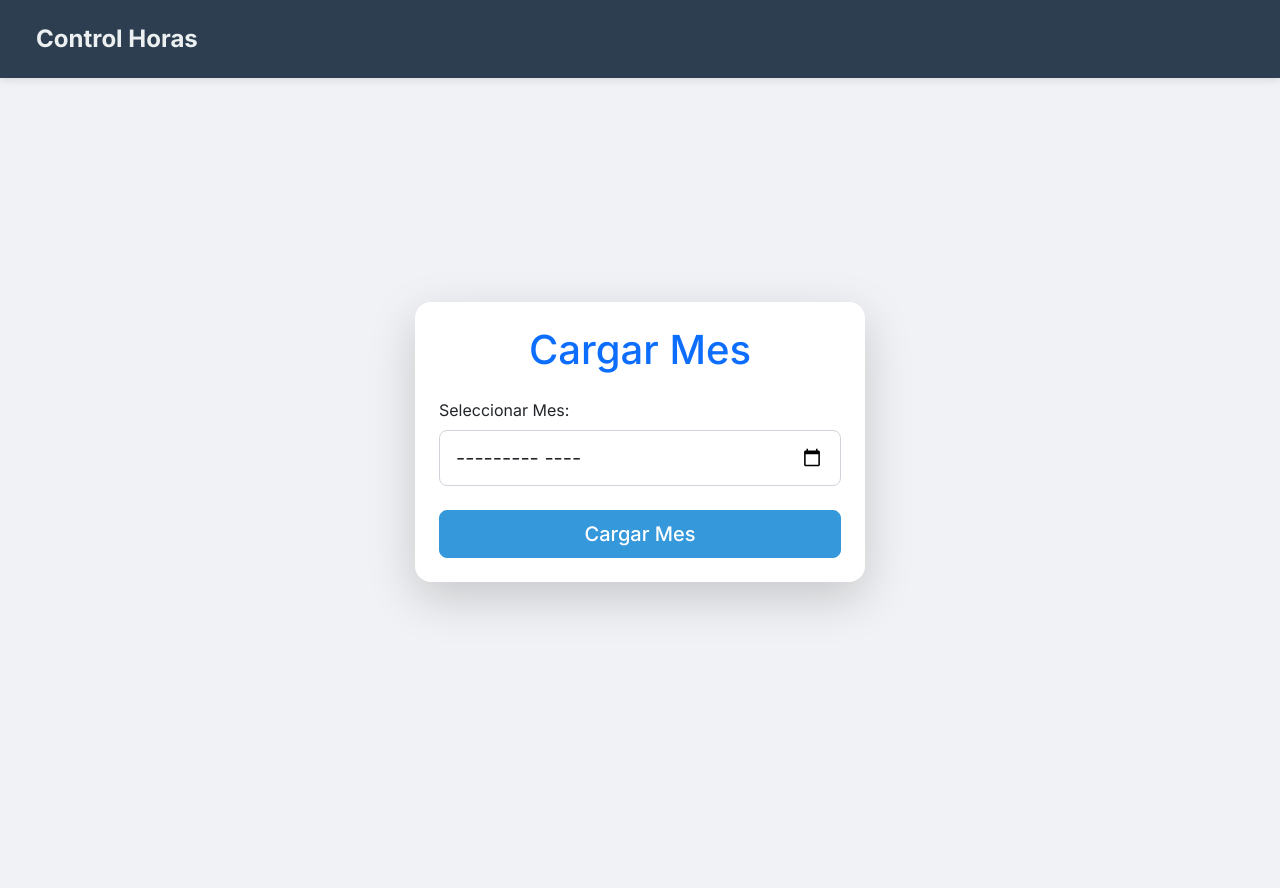
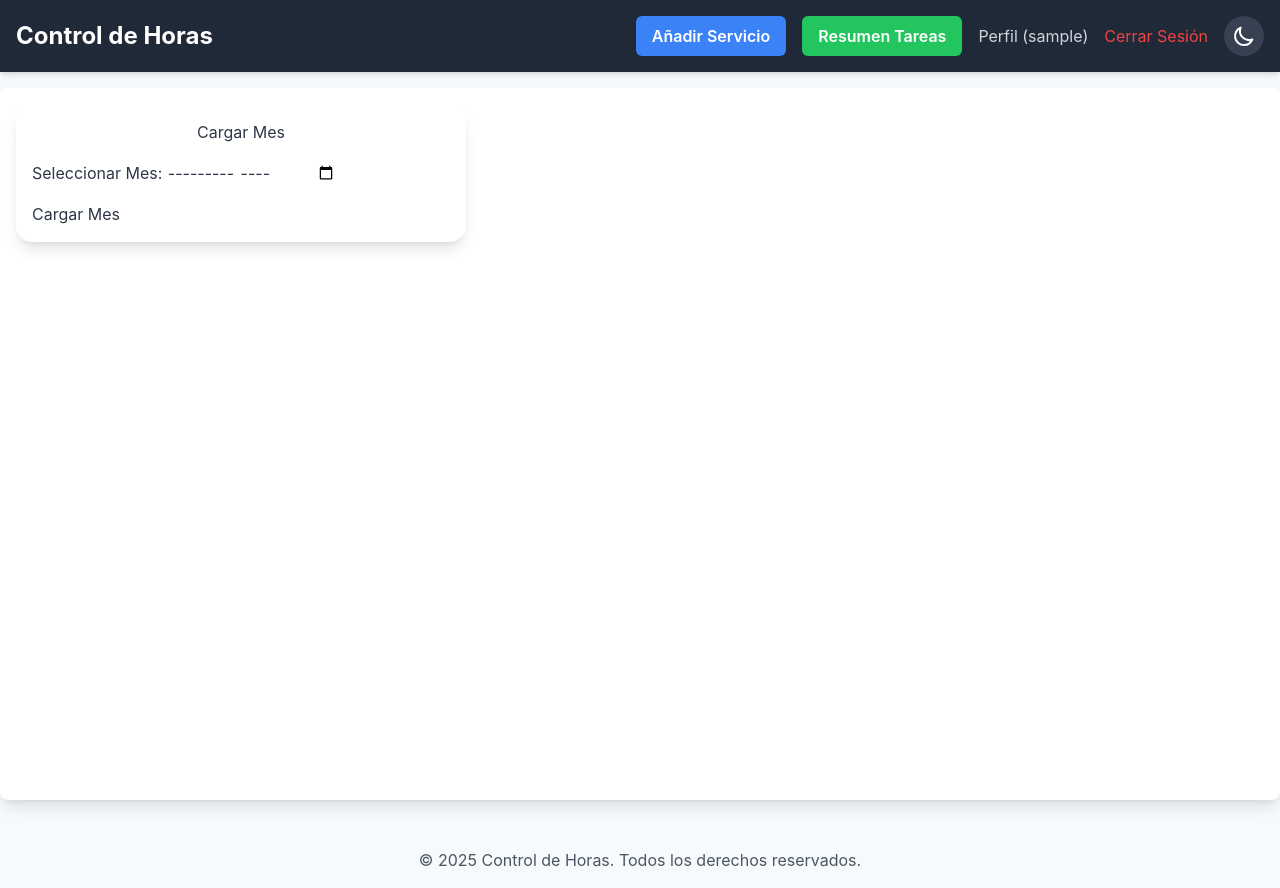
Before and after one commit to ekeko2208/controldehoras, a Flask app: template templates/load_month.html in a window 1280 px wide. Before the commit the page ends 611 px from the top, so only its background shows below. Run offline with Flask 3, Linux system fonts and the light colour scheme; the template is opened without the code that fills it, so the values that code supplies are empty; the visitor is signed in with stand-in values (Sample User, id 1); some libraries are stand-ins or nearby versions.

Commit message:
Adicion de modo oscuro

```diff
--- a/templates/base.html
+++ b/templates/base.html
@@ -1,293 +1,135 @@
 <!DOCTYPE html>
-<html lang="es">
+<html lang="es" class="light"> <!-- Clase 'light' como predeterminada, se ajustará con JS -->
 <head>
     <meta charset="UTF-8">
     <meta name="viewport" content="width=device-width, initial-scale=1.0">
     <title>{% block title %}Control de Horas{% endblock %}</title>
-    <link href="https://cdn.jsdelivr.net/npm/bootstrap@5.3.3/dist/css/bootstrap.min.css" rel="stylesheet" xintegrity="sha384-QWTKZyjpPEjISv5WaRU9OFeRpok6YctnYmDr5pNlyT2bRjXh0JMhjY6hW+ALEwIH" crossorigin="anonymous">
-    <link href="https://fonts.googleapis.com/css2?family=Inter:wght@300;400;500;600;700&display=swap" rel="stylesheet">
+    <!-- Carga de Tailwind CSS desde CDN -->
+    <script src="https://cdn.tailwindcss.com"></script>
     <style>
+        /* Configuración de la fuente Inter para todo el cuerpo */
         body {
             font-family: 'Inter', sans-serif;
-            margin: 0;
-            background-color: #f0f2f5; /* Un gris más suave para el fondo */
-            color: #333;
-            min-height: 100vh; /* Asegura que el body ocupe toda la altura */
-            display: flex;
-            flex-direction: column;
         }
-        .navbar {
-            background-color: #2c3e50; /* Azul oscuro/gris para la barra de navegación */
-            padding: 1rem 1.5rem;
-            box-shadow: 0 2px 8px rgba(0,0,0,0.1);
+        /* Estilos para el modo oscuro/claro con transiciones suaves */
+        html.dark body {
+            background-color: #1a202c; /* Fondo oscuro */
+            color: #e2e8f0; /* Texto claro */
         }
-        .navbar-brand {
-            font-weight: 700; /* Más negrita para la marca */
-            font-size: 1.5rem;
-            color: #ecf0f1 !important; /* Color claro para el texto */
+        html.light body {
+            background-color: #f7fafc; /* Fondo claro */
+            color: #2d3748; /* Texto oscuro */
         }
-        .navbar-nav .nav-link {
-            color: #ecf0f1 !important;
-            font-weight: 500;
-            padding: 0.5rem 1rem;
-            border-radius: 0.375rem; /* Bordes redondeados */
-            transition: background-color 0.3s ease, color 0.3s ease;
-        }
-        .navbar-nav .nav-link:hover,
-        .navbar-nav .nav-link.active {
-            background-color: #3498db; /* Azul vibrante al pasar el ratón/activo */
-            color: white !important;
-        }
-        .navbar-text {
-            color: #ecf0f1;
-            font-weight: 400;
-            margin-right: 1rem;
-        }
-        .main-content {
-            flex-grow: 1; /* Permite que el contenido principal ocupe el espacio restante */
-            padding-top: 1.5rem;
-            padding-bottom: 1.5rem;
-        }
-        .container {
-            max-width: 1200px; /* Aumentar el ancho máximo del contenedor principal */
-        }
-        .card {
-            border-radius: 0.75rem; /* Bordes más redondeados para las tarjetas */
-            box-shadow: 0 4px 12px rgba(0, 0, 0, 0.08); /* Sombra más pronunciada */
-            border: none; /* Eliminar el borde por defecto */
-        }
-        .card-header {
-            background-color: #34495e; /* Un tono de gris/azul más oscuro para el encabezado de la tarjeta */
-            color: white;
-            border-bottom: none;
-            border-top-left-radius: 0.75rem;
-            border-top-right-radius: 0.75rem;
-            padding: 1rem 1.5rem;
-            font-weight: 600;
-        }
-        .btn {
-            border-radius: 0.5rem; /* Botones más redondeados */
-            font-weight: 500;
-            transition: all 0.2s ease-in-out;
-        }
-        .btn-primary {
-            background-color: #3498db;
-            border-color: #3498db;
-        }
-        .btn-primary:hover {
-            background-color: #2980b9;
-            border-color: #2980b9;
-        }
-        .btn-success {
-            background-color: #2ecc71;
-            border-color: #2ecc71;
-        }
-        .btn-success:hover {
-            background-color: #27ae60;
-            border-color: #27ae60;
-        }
-        .btn-info {
-            background-color: #1abc9c;
-            border-color: #1abc9c;
-        }
-        .btn-info:hover {
-            background-color: #16a085;
-            border-color: #16a085;
-        }
-        .btn-secondary {
-            background-color: #95a5a6;
-            border-color: #95a5a6;
-        }
-        .btn-secondary:hover {
-            background-color: #7f8c8d;
-            border-color: #7f8c8d;
-        }
-        .btn-danger {
-            background-color: #e74c3c;
-            border-color: #e74c3c;
-        }
-        .btn-danger:hover {
-            background-color: #c0392b;
-            border-color: #c0392b;
-        }
-        .form-control, .form-select {
-            border-radius: 0.5rem;
-            padding: 0.75rem 1rem;
-            border: 1px solid #ced4da;
-        }
-        .form-control:focus, .form-select:focus {
-            border-color: #3498db;
-            box-shadow: 0 0 0 0.25rem rgba(52, 152, 219, 0.25);
-        }
-        .table {
-            border-radius: 0.5rem; /* Bordes redondeados para la tabla */
-            overflow: hidden; /* Asegura que los bordes redondeados se apliquen al contenido */
-        }
-        .table thead th {
-            background-color: #34495e; /* Mismo color que el card-header */
-            color: white;
-            font-weight: 600;
-            vertical-align: middle; /* Centrar verticalmente el texto de la cabecera */
-            padding: 1rem 0.75rem; /* Más padding para las cabeceras */
-        }
-        .table tbody tr:hover {
-            background-color: #ecf0f1; /* Resaltar filas al pasar el ratón */
-        }
-        .table-responsive {
-            border-radius: 0.5rem; /* Bordes redondeados para el contenedor de la tabla responsiva */
-            overflow: auto; /* Permite el scroll horizontal si es necesario */
-            max-height: 600px; /* Aumentar la altura máxima para el scroll vertical */
-        }
-        .alert {
-            border-radius: 0.5rem;
-            font-weight: 500;
-        }
-
-        /* Estilos específicos para móviles */
-        @media (max-width: 767.98px) {
-            .navbar {
-                flex-direction: column;
-                align-items: flex-start;
-                padding: 1rem;
-            }
-            .navbar .left-section, .navbar .right-section {
-                width: 100%;
-                flex-direction: column;
-                align-items: flex-start;
-            }
-            .navbar-brand {
-                margin-bottom: 0.5rem;
-            }
-            .navbar-nav {
-                width: 100%;
-                margin-top: 0.5rem;
-            }
-            .navbar-nav .nav-item {
-                width: 100%;
-            }
-            .navbar-nav .nav-link {
-                width: 100%;
-                text-align: left;
-                margin-bottom: 0.25rem;
-            }
-            .navbar-text {
-                margin-right: 0;
-                margin-bottom: 0.5rem;
-            }
-            .right-section .btn {
-                width: 100%;
-                margin-top: 0.5rem;
-            }
-            .container {
-                padding: 1rem;
-                margin-top: 1rem;
-            }
-            .card-header h3 {
-                font-size: 1.25rem; /* Reducir tamaño de título en móvil */
-            }
-            .card-body .row > div {
-                margin-bottom: 1rem; /* Espacio entre columnas en móvil */
-            }
-            .card-body .row > div:last-child {
-                margin-bottom: 0;
-            }
-            .card-body .row {
-                margin-left: 0;
-                margin-right: 0;
-            }
-            .card-body .row > div[class*="col-"] {
-                padding-left: 0.5rem;
-                padding-right: 0.5rem;
-            }
-            .table-responsive {
-                border-radius: 0; /* Quitar redondeo en móvil para tablas */
-            }
-            .table th, .table td {
-                font-size: 0.75rem; /* Reducir tamaño de fuente de tabla en móvil */
-                padding: 0.5rem;
-            }
-            .btn-group-sm .btn {
-                font-size: 0.75rem;
-                padding: 0.3rem 0.6rem;
-            }
-            .form-select {
-                width: 100% !important; /* Asegurar que el selector de mes ocupe todo el ancho */
-                margin-bottom: 0.5rem;
-            }
-            .card-header.d-flex {
-                flex-direction: column;
-                align-items: flex-start !important;
-            }
-            .card-header.d-flex > div {
-                margin-top: 1rem;
-                width: 100%;
-                display: flex;
-                flex-wrap: wrap;
-                justify-content: center;
-            }
-            .card-header.d-flex > div .btn,
-            .card-header.d-flex > div form {
-                width: 100%;
-                margin-bottom: 0.5rem;
-            }
-            .card-header.d-flex > div form .form-select,
-            .card-header.d-flex > div form .btn-secondary {
-                width: calc(50% - 0.25rem) !important;
-            }
-            .card-header.d-flex > div form .form-select {
-                margin-right: 0.5rem !important;
-            }
+        /* Transición para propiedades de color para un cambio de tema suave */
+        .transition-colors {
+            transition-property: background-color, border-color, color, fill, stroke;
+            transition-duration: 300ms;
         }
     </style>
 </head>
-<body>
-    <nav class="navbar navbar-expand-lg navbar-dark">
-        <div class="container-fluid">
-            <a class="navbar-brand" href="{{ url_for('index') }}">Control Horas</a>
-            <button class="navbar-toggler" type="button" data-bs-toggle="collapse" data-bs-target="#navbarNav" aria-controls="navbarNav" aria-expanded="false" aria-label="Toggle navigation">
-                <span class="navbar-toggler-icon"></span>
+<body class="transition-colors">
+    <header class="bg-gray-800 dark:bg-gray-900 text-white p-4 flex justify-between items-center shadow-md transition-colors">
+        <h1 class="text-2xl font-bold">
+            <a href="{{ url_for('index') }}" class="hover:text-gray-300">Control de Horas</a>
+        </h1>
+        <nav class="flex items-center space-x-4">
+            {% if current_user.is_authenticated %}
+                <!-- Enlaces para usuarios autenticados -->
+                <a href="{{ url_for('add_service') }}" class="bg-blue-500 hover:bg-blue-600 text-white font-semibold py-2 px-4 rounded-md transition-colors">Añadir Servicio</a>
+                <a href="{{ url_for('tasks_summary') }}" class="bg-green-500 hover:bg-green-600 text-white font-semibold py-2 px-4 rounded-md transition-colors">Resumen Tareas</a>
+                <a href="{{ url_for('profile') }}" class="text-gray-300 hover:text-white transition-colors">Perfil ({{ current_user.username }})</a>
+                <a href="{{ url_for('logout') }}" class="text-red-500 hover:text-red-700 transition-colors">Cerrar Sesión</a>
+            {% else %}
+                <!-- Enlaces para usuarios no autenticados -->
+                <a href="{{ url_for('login') }}" class="text-gray-300 hover:text-white transition-colors">Iniciar Sesión</a>
+                <a href="{{ url_for('register') }}" class="text-gray-300 hover:text-white transition-colors">Registrarse</a>
+            {% endif %}
+
+            <!-- Botón de Modo Oscuro/Claro -->
+            <button id="theme-toggle" class="p-2 rounded-full bg-gray-700 dark:bg-gray-800 text-white focus:outline-none focus:ring-2 focus:ring-blue-500 transition-colors">
+                <!-- Icono de sol (visible en modo oscuro) -->
+                <svg id="sun-icon" class="h-6 w-6 hidden dark:block" fill="none" viewBox="0 0 24 24" stroke="currentColor">
+                    <path stroke-linecap="round" stroke-linejoin="round" stroke-width="2" d="M12 3v1m0 16v1m9-9h-1M4 12H3m15.325 5.325l-.707.707M6.372 6.372l-.707-.707M18.364 6.364l-.707.707M6.364 18.364l-.707-.707M16 12a4 4 0 11-8 0 4 4 0 018 0z" />
+                </svg>
+                <!-- Icono de luna (visible en modo claro) -->
+                <svg id="moon-icon" class="h-6 w-6 block dark:hidden" fill="none" viewBox="0 0 24 24" stroke="currentColor">
+                    <path stroke-linecap="round" stroke-linejoin="round" stroke-width="2" d="M20.354 15.354A9 9 0 018.646 3.646 9.003 9.003 0 0012 21a9.003 9.003 0 008.354-5.646z" />
+                </svg>
             </button>
-            <div class="collapse navbar-collapse" id="navbarNav">
-                <ul class="navbar-nav me-auto mb-2 mb-lg-0">
-                    {% if session.logged_in %}
-                        <li class="nav-item">
-                            <a class="nav-link {% if request.endpoint == 'index' %}active{% endif %}" aria-current="page" href="{{ url_for('index') }}">Inicio</a>
-                        </li>
-                        <li class="nav-item">
-                            <a class="nav-link {% if request.endpoint == 'add_service' %}active{% endif %}" href="{{ url_for('add_service') }}">Añadir Servicio</a>
-                        </li>
-                    {% endif %}
-                </ul>
-                <div class="d-flex align-items-center">
-                    {% if session.logged_in %}
-                        <span class="navbar-text me-3">Hola, {{ current_username }}!</span>
-                        <a href="{{ url_for('logout') }}" class="btn btn-outline-light">Salir</a>
-                    {% endif %}
-                </div>
-            </div>
-        </div>
         </nav>
+    </header>
 
-    <main class="main-content">
-        <div class="container">
-            {# Los mensajes flash ahora usarán las clases de alerta de Bootstrap #}
+    <main class="container mx-auto p-4 mt-4 bg-white dark:bg-gray-800 rounded-lg shadow-lg transition-colors">
+        <!-- Sección para mostrar mensajes flash de Flask -->
         {% with messages = get_flashed_messages(with_categories=true) %}
             {% if messages %}
-                    <div class="alert-container mb-3">
+                <div class="mb-4">
                     {% for category, message in messages %}
-                            <div class="alert alert-{{ category }} alert-dismissible fade show" role="alert">
+                        <div class="p-3 rounded-md {% if category == 'success' %}bg-green-100 text-green-800{% elif category == 'error' or category == 'danger' %}bg-red-100 text-red-800{% else %}bg-blue-100 text-blue-800{% endif %}">
                             {{ message }}
-                                <button type="button" class="btn-close" data-bs-dismiss="alert" aria-label="Close"></button>
                         </div>
                     {% endfor %}
                 </div>
             {% endif %}
         {% endwith %}
-
+        <!-- Bloque de contenido principal que las plantillas hijas llenarán -->
         {% block content %}{% endblock %}
-        </div>
     </main>
 
-    <script src="https://cdn.jsdelivr.net/npm/bootstrap@5.3.3/dist/js/bootstrap.bundle.min.js" xintegrity="sha384-YvpcrYf0tY3lHB60NNkmXc5s9fDVZLESaAA55NDzOxhy9GkcIdslK1eN7N6jIeHz" crossorigin="anonymous"></script>
+    <footer class="mt-8 p-4 text-center text-gray-600 dark:text-gray-400 transition-colors">
+        <p>&copy; 2025 Control de Horas. Todos los derechos reservados.</p>
+    </footer>
+
+    <script>
+        // Script para manejar la funcionalidad de modo oscuro/claro
+        const themeToggle = document.getElementById('theme-toggle');
+        const htmlElement = document.documentElement; // Referencia al elemento <html>
+
+        // Función para aplicar el tema (claro o oscuro)
+        function applyTheme(theme) {
+            if (theme === 'dark') {
+                htmlElement.classList.add('dark');
+                htmlElement.classList.remove('light');
+            } else {
+                htmlElement.classList.add('light');
+                htmlElement.classList.remove('dark');
+            }
+            // Actualizar la visibilidad de los iconos de sol y luna
+            const sunIcon = document.getElementById('sun-icon');
+            const moonIcon = document.getElementById('moon-icon');
+            if (sunIcon && moonIcon) { // Asegurarse de que los iconos existan
+                if (theme === 'dark') {
+                    sunIcon.classList.remove('hidden');
+                    moonIcon.classList.add('hidden');
+                } else {
+                    sunIcon.classList.add('hidden');
+                    moonIcon.classList.remove('hidden');
+                }
+            }
+        }
+
+        // Al cargar la página, intentar cargar el tema guardado en localStorage.
+        // Si no hay tema guardado, verificar la preferencia del sistema operativo.
+        // Si ninguna de las anteriores, establecer 'light' como predeterminado.
+        const savedTheme = localStorage.getItem('theme');
+        if (savedTheme) {
+            applyTheme(savedTheme);
+        } else if (window.matchMedia('(prefers-color-scheme: dark)').matches) {
+            applyTheme('dark');
+        } else {
+            applyTheme('light');
+        }
+
+        // Añadir un listener al botón para cambiar el tema al hacer click
+        themeToggle.addEventListener('click', () => {
+            if (htmlElement.classList.contains('dark')) {
+                applyTheme('light');
+                localStorage.setItem('theme', 'light');
+            } else {
+                applyTheme('dark');
+                localStorage.setItem('theme', 'dark');
+            }
+        });
+    </script>
 </body>
 </html>
```
Lines whose indentation alone changed are shown as unchanged.
